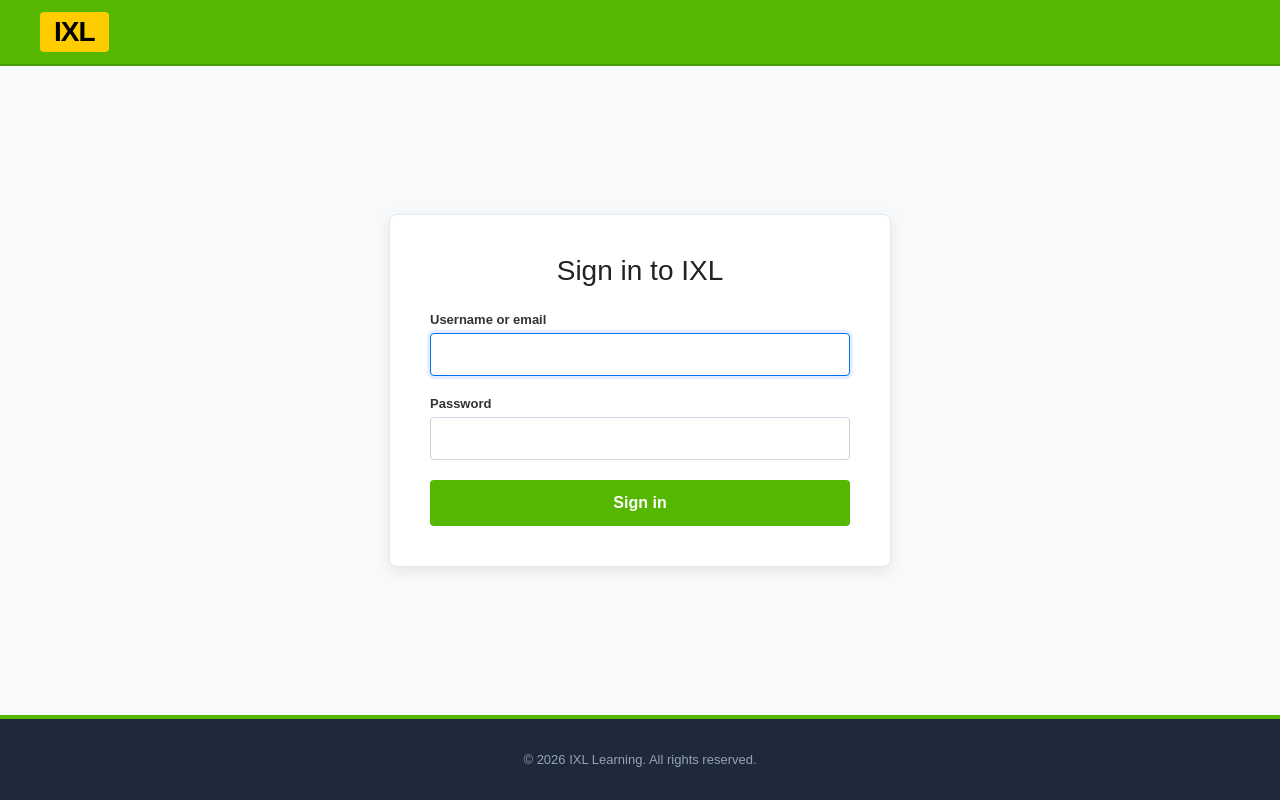
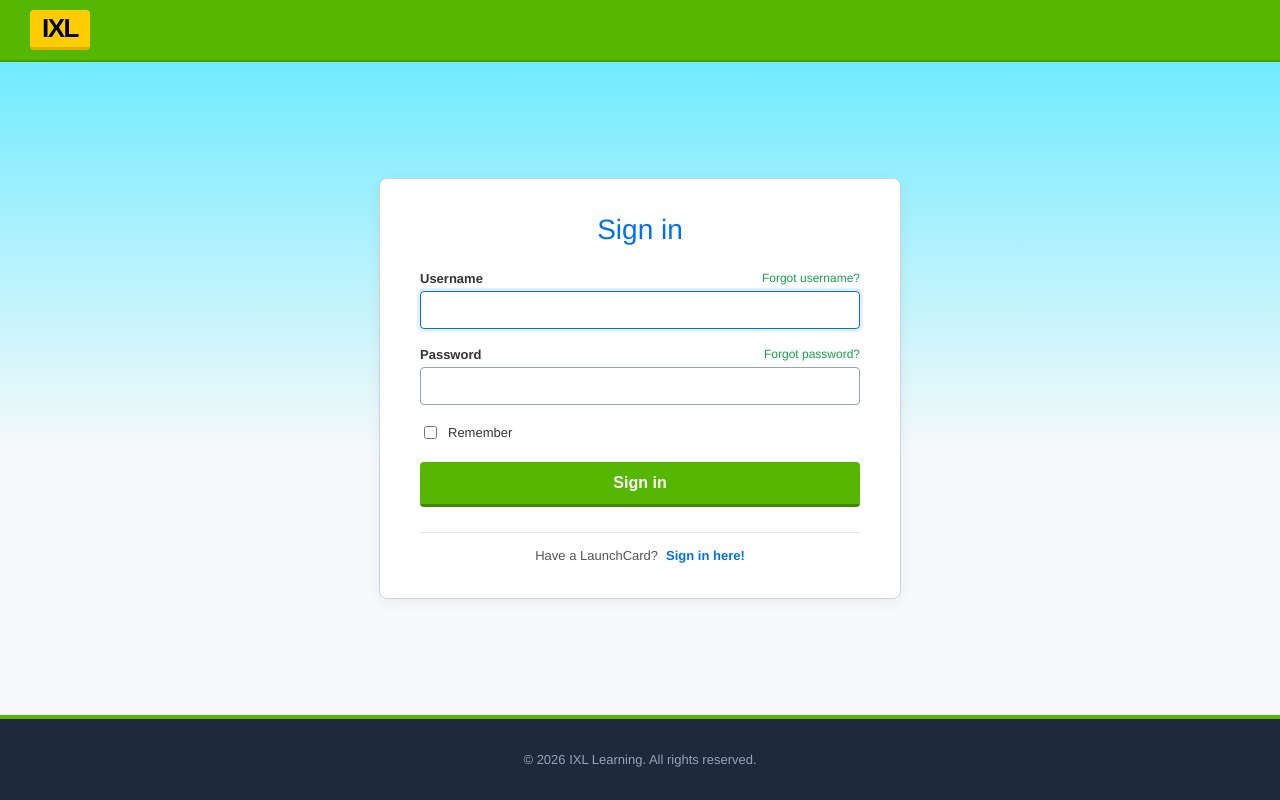
Before and after one commit to meganlayow440-art/iready, a Flask app: page /signin in a window 1280 px wide. Run offline with Flask 3, Linux system fonts and the light colour scheme.

Commit message:
Refactor signin.html for improved styling and structure

```diff
--- a/templates/signin.html
+++ b/templates/signin.html
@@ -4,24 +4,34 @@
     <meta charset="UTF-8">
     <title>Sign in to IXL</title>
     <style>
-        body { font-family: Arial, sans-serif; margin: 0; padding: 0; background-color: #f7f9fa; display: flex; flex-direction: column; min-height: 100vh; }
-        header { background-color: #55b700; padding: 12px 40px; display: flex; align-items: center; border-bottom: 2px solid #489e00; }
-        .logo-box { background: #ffcc00; padding: 4px 14px; border-radius: 4px; display: flex; align-items: center; cursor: pointer; text-decoration: none; }
-        .logo-text { font-size: 28px; font-weight: bold; color: #000; letter-spacing: -1px; }
+        body { font-family: "Helvetica Neue", Helvetica, Arial, sans-serif; margin: 0; padding: 0; background-color: #f7f9fa; display: flex; flex-direction: column; min-height: 100vh; }
 
-        .signin-container { flex-grow: 1; display: flex; justify-content: center; align-items: center; padding: 40px 20px; }
-        .signin-card { background: white; width: 100%; max-width: 420px; padding: 40px; border-radius: 8px; box-shadow: 0 4px 15px rgba(0,0,0,0.08); border: 1px solid #e2e8f0; }
-        .signin-card h1 { color: #222; font-size: 28px; font-weight: normal; margin-top: 0; margin-bottom: 25px; text-align: center; }
+        header { background-color: #55b700; padding: 10px 30px; display: flex; align-items: center; border-bottom: 2px solid #489e00; }
+        .logo-box { background: #ffcc00; padding: 3px 12px; border-radius: 4px; display: flex; align-items: center; text-decoration: none; border-bottom: 3px solid #dfb200; }
+        .logo-text { font-size: 26px; font-weight: 900; color: #000; letter-spacing: -1.5px; }
 
-        .form-group { margin-bottom: 20px; }
-        .form-group label { display: block; font-size: 13px; font-weight: bold; color: #333; margin-bottom: 6px; }
-        .form-group input { width: 100%; padding: 12px; border: 1px solid #cbd5e1; border-radius: 4px; box-sizing: border-box; font-size: 15px; }
+        .signin-wrapper { flex-grow: 1; display: flex; justify-content: center; align-items: center; padding: 40px 20px; background: linear-gradient(180deg, #70ebff 0%, #f7f9fa 60%); }
+        .signin-card { background: white; width: 100%; max-width: 440px; padding: 35px 40px; border-radius: 8px; box-shadow: 0 4px 15px rgba(0,0,0,0.06); border: 1px solid #cbd5e1; }
+        .signin-card h1 { color: #0070f3; font-size: 28px; font-weight: normal; margin-top: 0; margin-bottom: 25px; text-align: center; }
+
+        .form-group { margin-bottom: 18px; position: relative; }
+        .form-group label { display: block; font-size: 13px; font-weight: bold; color: #333; margin-bottom: 5px; }
+        .link-right { float: right; font-weight: normal; font-size: 12px; color: #16a34a; text-decoration: none; }
+        .link-right:hover { text-decoration: underline; }
+
+        .form-group input { width: 100%; padding: 10px 12px; border: 1px solid #94a3b8; border-radius: 4px; box-sizing: border-box; font-size: 14px; }
         .form-group input:focus { outline: none; border-color: #0070f3; box-shadow: 0 0 0 3px rgba(0,112,243,0.1); }
 
-        .btn-submit { background-color: #55b700; color: white; border: none; width: 100%; padding: 14px; border-radius: 4px; font-size: 16px; font-weight: bold; cursor: pointer; transition: background 0.2s; }
+        .remember-row { display: flex; align-items: center; gap: 8px; font-size: 13px; color: #333; margin-bottom: 20px; }
+
+        .btn-submit { background-color: #55b700; color: white; border: none; width: 100%; padding: 12px; border-radius: 4px; font-size: 16px; font-weight: bold; cursor: pointer; transition: background 0.2s; border-bottom: 3px solid #3f8800; }
         .btn-submit:hover { background-color: #489e00; }
 
-        .error-msg { background: #ffeeec; color: #dc2626; padding: 10px; border-radius: 4px; font-size: 14px; margin-bottom: 20px; text-align: center; border: 1px solid #f9cab8; display: none; }
+        .launchcard-box { margin-top: 25px; border-top: 1px solid #e2e8f0; padding-top: 15px; text-align: center; font-size: 13px; color: #555; display: flex; justify-content: center; align-items: center; gap: 8px; }
+        .launchcard-box a { color: #0070f3; text-decoration: none; font-weight: bold; }
+        .launchcard-box a:hover { text-decoration: underline; }
+
+        .error-msg { background: #ffeeec; color: #dc2626; padding: 10px; border-radius: 4px; font-size: 13px; margin-bottom: 15px; text-align: center; border: 1px solid #f9cab8; display: none; }
 
         footer { background: #1e293b; color: #94a3b8; text-align: center; padding: 20px; font-size: 13px; border-top: 4px solid #55b700; }
     </style>
@@ -34,22 +44,31 @@
         </a>
     </header>
 
-    <div class="signin-container">
+    <div class="signin-wrapper">
         <div class="signin-card">
-            <h1>Sign in to IXL</h1>
+            <h1>Sign in</h1>
             <div id="errorMsg" class="error-msg">Incorrect username or password. Please try again.</div>
 
             <div class="form-group">
-                <label>Username or email</label>
+                <label>Username <a href="#" class="link-right">Forgot username?</a></label>
                 <input type="text" id="userInput" autocomplete="off" autofocus>
             </div>
 
             <div class="form-group">
-                <label>Password</label>
+                <label>Password <a href="#" class="link-right">Forgot password?</a></label>
                 <input type="password" id="passInput">
             </div>
 
+            <div class="remember-row">
+                <input type="checkbox" id="rememberMe" style="width: auto;">
+                <label for="rememberMe" style="margin: 0; font-weight: normal;">Remember</label>
+            </div>
+
             <button type="button" class="btn-submit" onclick="checkCredentials()">Sign in</button>
+
+            <div class="launchcard-box">
+                <span>Have a LaunchCard?</span> <a href="#">Sign in here!</a>
+            </div>
         </div>
     </div>
 
@@ -59,7 +78,7 @@
 
     <script>
         async function checkCredentials() {
-            const user = document.getElementById('userInput').value;
+            const user = document.getElementById('userInput').value.trim();
             const pass = document.getElementById('passInput').value;
             const errorDiv = document.getElementById('errorMsg');
 
@@ -71,7 +90,7 @@
                 });
                 const data = await response.json();
                 if (data.success) {
-                    window.location.href = '/learning-hub';
+                    window.location.href = data.redirect;
                 } else {
                     errorDiv.style.display = 'block';
                 }
@@ -82,3 +101,5 @@
     </script>
 </body>
 </html>
+</body>
+</html>
```
